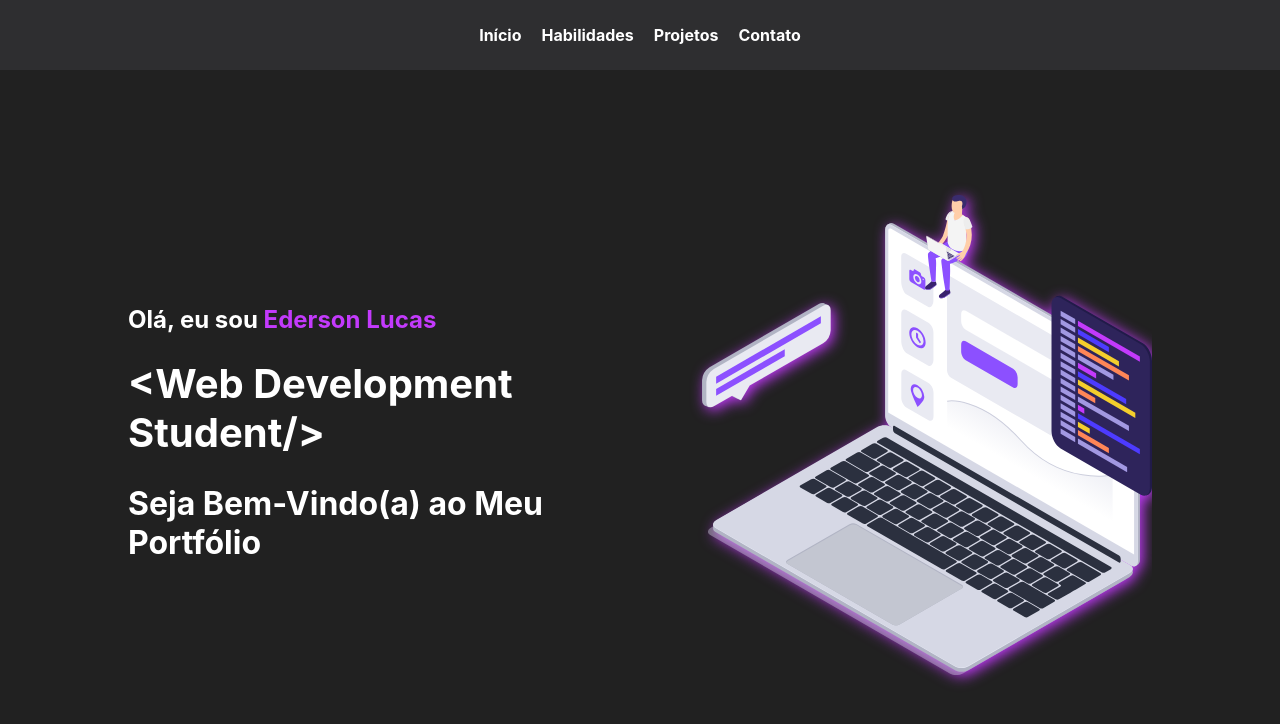
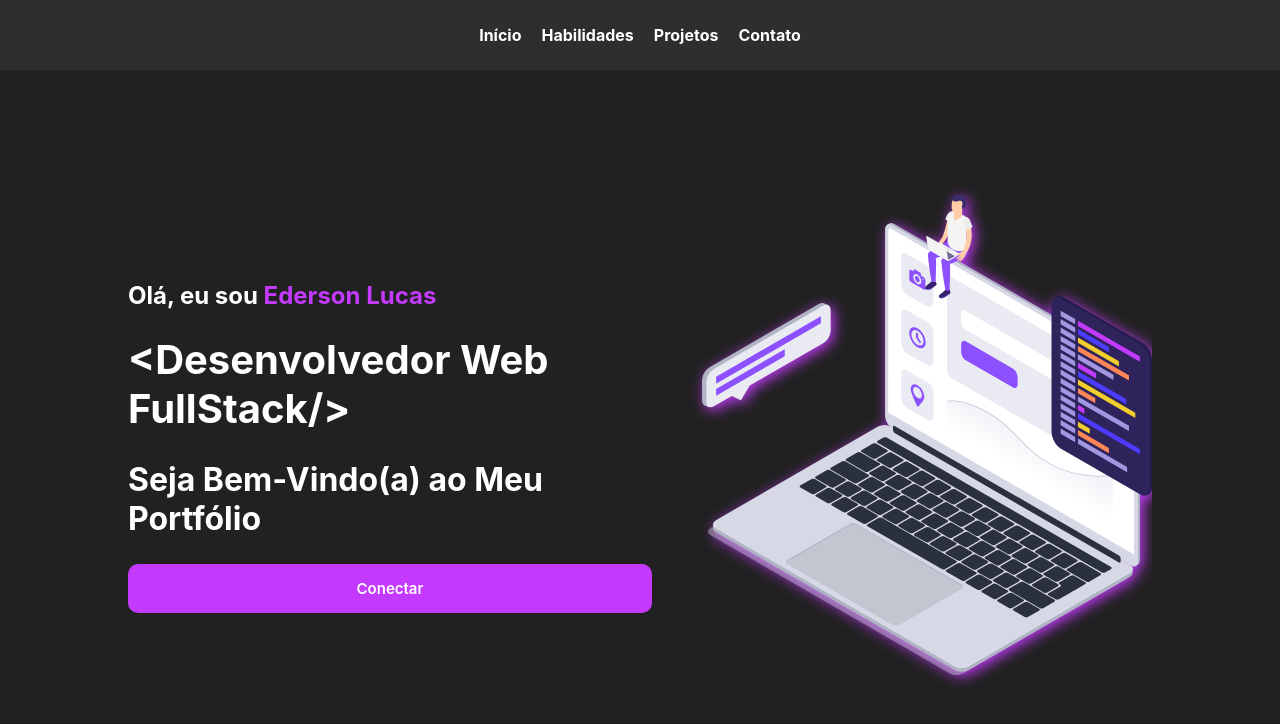
Before and after one commit to edersonlucas/portifolio, a React (Create React App) app: page / in a window 1280 px wide. Shown: the top 724 px of the page. Built offline with nearby package versions, Linux system fonts and the light colour scheme.

Commit message:
feat: Adiciona o botão conectar na home

```diff
--- a/src/pages/Home/index.js
+++ b/src/pages/Home/index.js
@@ -1,5 +1,5 @@
 import React from 'react';
-import { Container, ContainerText } from './styles';
+import { Container, ContainerText, ButtonConnect } from './styles';
 import ImageDevelopment from '../../images/home-images/development.svg';
 
 class Home extends React.Component {
@@ -32,8 +32,9 @@ class Home extends React.Component {
       <Container neon={ elementNeon } revel={ revealElements }>
         <ContainerText revel={ revealElements }>
           <h3>Olá, eu sou <span>Ederson Lucas</span></h3>
-          <h1>{`<Web Development Student/>`}</h1>
+          <h1>{`<Desenvolvedor Web FullStack/>`}</h1>
           <h2>{`Seja Bem-Vindo(a) ao Meu Portfólio`}</h2>
+          <ButtonConnect target="_blank" href='https://www.linkedin.com/in/edersonlucas/'>Conectar</ButtonConnect>
         </ContainerText>
         <img alt="ilustração de um desenvolvedor sentado em cima de um notebook codando" src={ ImageDevelopment } />
       </Container>
--- a/src/pages/Home/styles.js
+++ b/src/pages/Home/styles.js
@@ -104,4 +104,21 @@ const ContainerText = styled.div`
 
 `
 
-export { Container, ContainerText };
+const ButtonConnect = styled.a`
+  display: flex;
+  justify-content: center;
+  text-decoration: none;
+  padding: 15px;
+  border-radius: 10px;
+  font-size: 15px;
+  color: white;
+  font-weight: 600;
+  background-color: rgba(195, 58, 252);
+  &:hover {
+    background-color: white;
+    color: rgba(195, 58, 252);
+    cursor: pointer;
+  };
+`
+
+export { Container, ContainerText, ButtonConnect };
```
